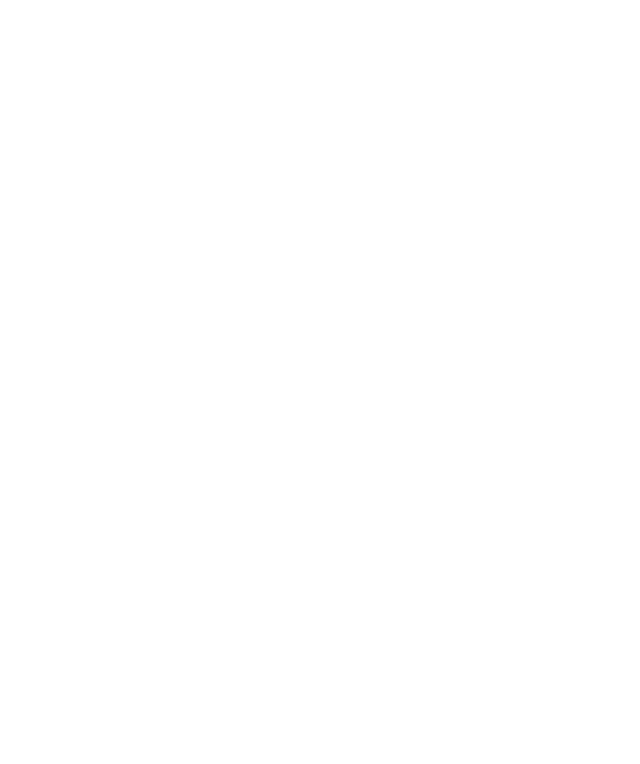
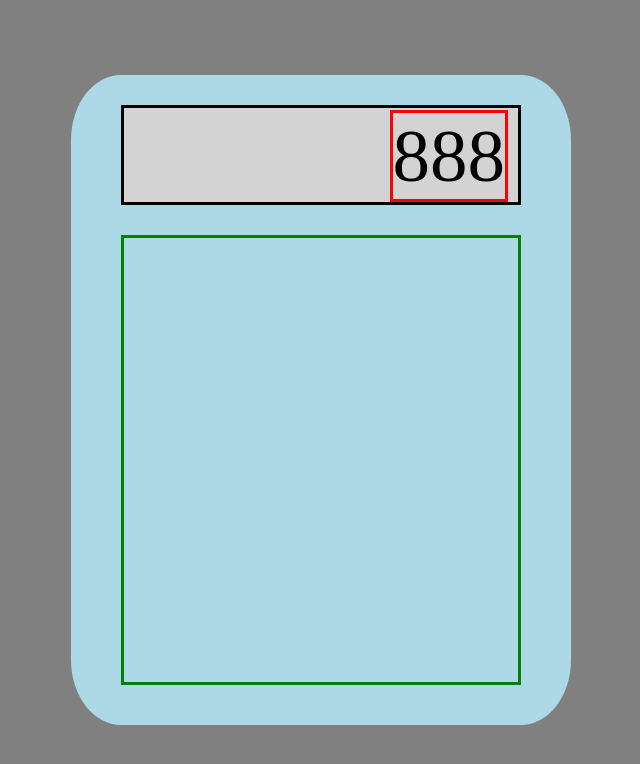
Before and after one commit to Carson-Bain/calculator, a plain HTML site: page index.html in a window 1280 px wide. Shown: the whole page, without its empty margins (319-959 px from the left). Drawn offline with Linux system fonts and the light colour scheme.

Commit message:
started basic styling of calc

```diff
--- a/index.html
+++ b/index.html
@@ -3,11 +3,16 @@
 <head>
     <meta charset="UTF-8">
     <meta name="viewport" content="width=device-width, initial-scale=1.0">
-    <title>Document</title>
+    <title>Calculator</title>
     <link rel="stylesheet" href="style.css">
     <script src="script.js" defer></script>
 </head>
 <body>
-
+    <div class="calculator">
+        <div class="display">
+            <div class="numbers">888</div>
+        </div>
+        <div class="buttons-grid"></div>
+    </div>
 </body>
 </html>
--- a/style.css
+++ b/style.css
@@ -0,0 +1,51 @@
+@font-face {
+    font-family:digital-7mono;
+    src: url('assets/digital-7/digital-7mono.ttf');
+}
+*{
+    padding: 0;
+    margin: 0;
+    box-sizing: border-box;
+}
+
+body{
+    height: 100vh;
+    background-color: gray;
+    display: flex;
+    justify-content: center;
+    align-items: center;
+}
+
+.calculator{
+    border-radius: 10%;
+    height: 650px;
+    width: 500px;
+    background-color: lightblue;
+    display: flex;
+    flex-direction: column;
+    align-items: center;
+    gap: 30px;
+}
+
+.display{
+    background-color: lightgray;
+    border: solid black;
+    height: 100px;
+    width: 400px;
+    margin-top: 30px;
+    display: flex;
+    justify-content: flex-end;
+    align-items: flex-end;
+}
+
+.numbers{
+    margin-right: 10px;
+    border: solid red;
+    font-size: 75px;
+}
+
+.buttons-grid{
+    border: solid green;
+    height: 450px;
+    width: 400px;
+}
```
